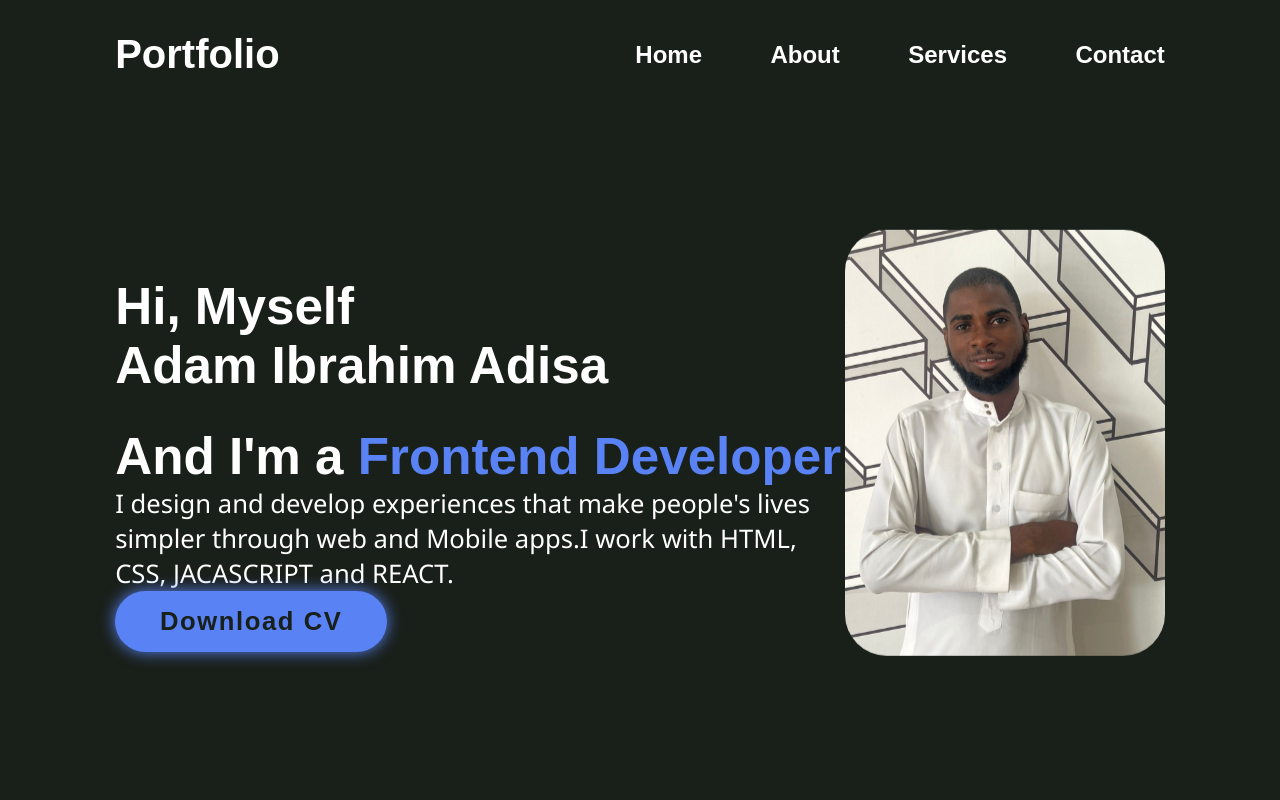
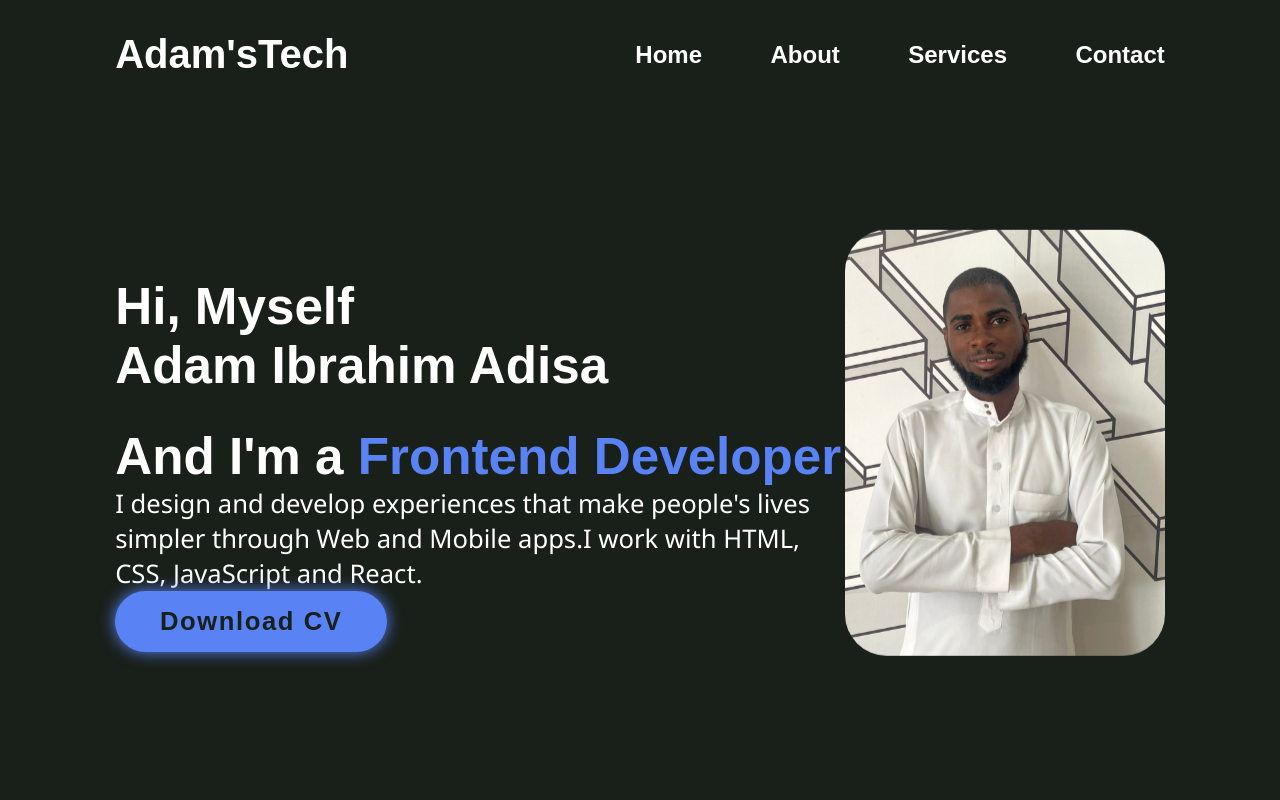
Before and after one commit to AdisaAdam1/ibrahim-adam, a plain HTML site: page index.html in a window 1280 px wide. Shown: the top 800 px of the page. Drawn offline with Linux system fonts and the light colour scheme.

Commit message:
Add files via upload

```diff
--- a/index.html
+++ b/index.html
@@ -8,7 +8,7 @@
 </head>
 <body>
     <header class="header">
-        <a href="#" class="logo">Portfolio</a>
+        <a href="#" class="logo">Adam'sTech</a>
         <i class="fa-sharp fa-solid fa-bars" id="menu-icon"></i>
 
 
@@ -25,7 +25,7 @@
             <h3>Hi, Myself</h3>
             <h3>Adam Ibrahim Adisa</h3>
             <h3>And I'm a <span>Frontend Developer</span></h3>
-            <p>I design and develop experiences that make people's lives simpler through web and Mobile apps.I work with HTML, CSS, JACASCRIPT and REACT.</p>
+            <p>I design and develop experiences that make people's lives simpler through Web and Mobile apps.I work with HTML, CSS, JavaScript and React.</p>
             <a href="#" class="btn">Download CV</a>
         </div>
 
@@ -42,7 +42,7 @@
         <div class="about-content">
             <h2 class="heading">About <span>Me</span></h2>
             <h3>Frontend Developer</h3>
-            <p>lorem ipsum dolor sit amrt consectetur, adispicing elit. culpa nullr, mollitia ab,aliquam dolorum dicta tempora sit corporis soluta  maxime non, meque eius velit molestias soluta distinctio corrupti officia aliquam quos cos amert.</p>
+            <p>I  am a detail-oriented professional with a passion for Software Development and self-motivated attitude. I design and develop experiences that make people's lives simpler through web and Mobile apps.I work with HTML, CSS, JavaScript and React. Eager to conttribute technical prowess and creativity to drive innovative solutions in a dynamic development environment.</p>
             <a href="#" class="btn">Read More</a>
         </div>
     </section>
```
